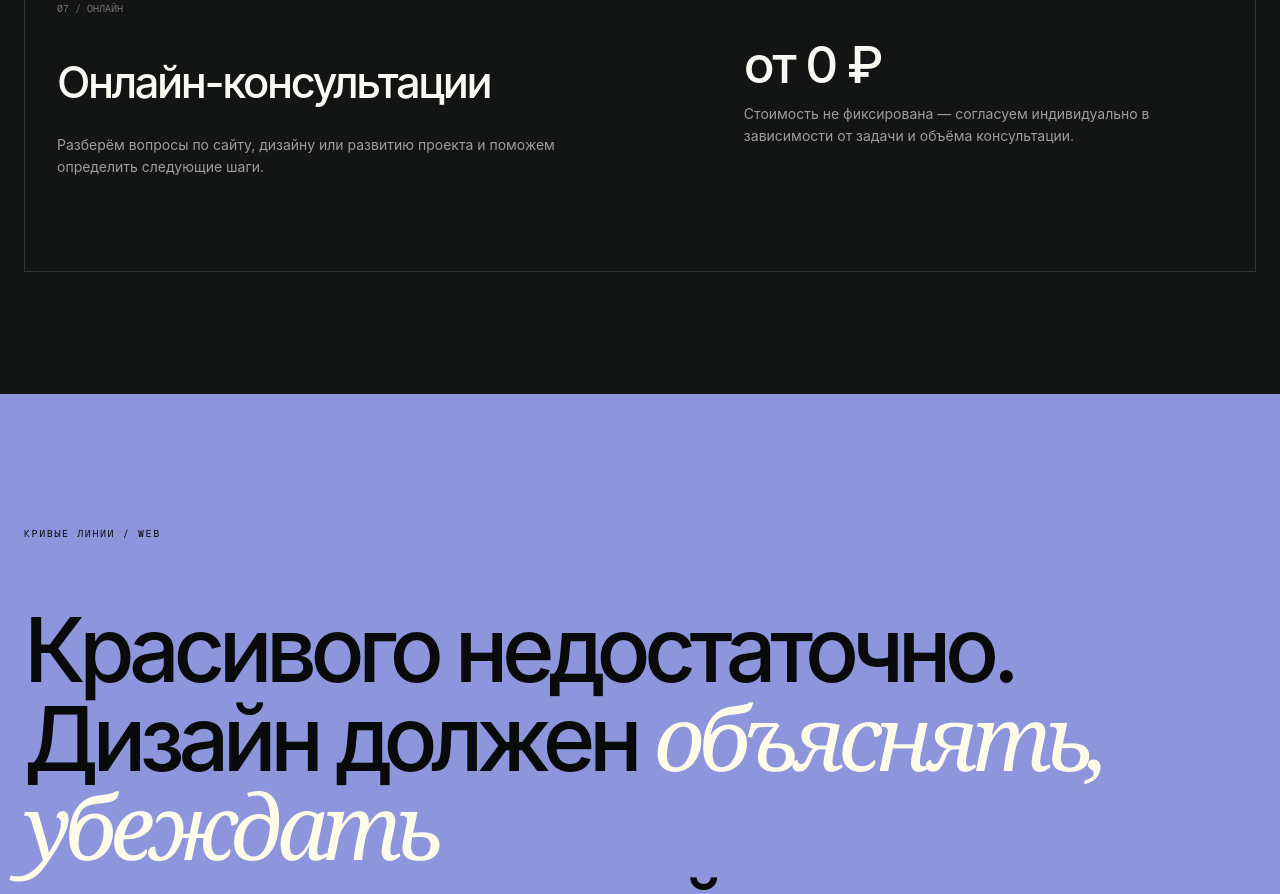
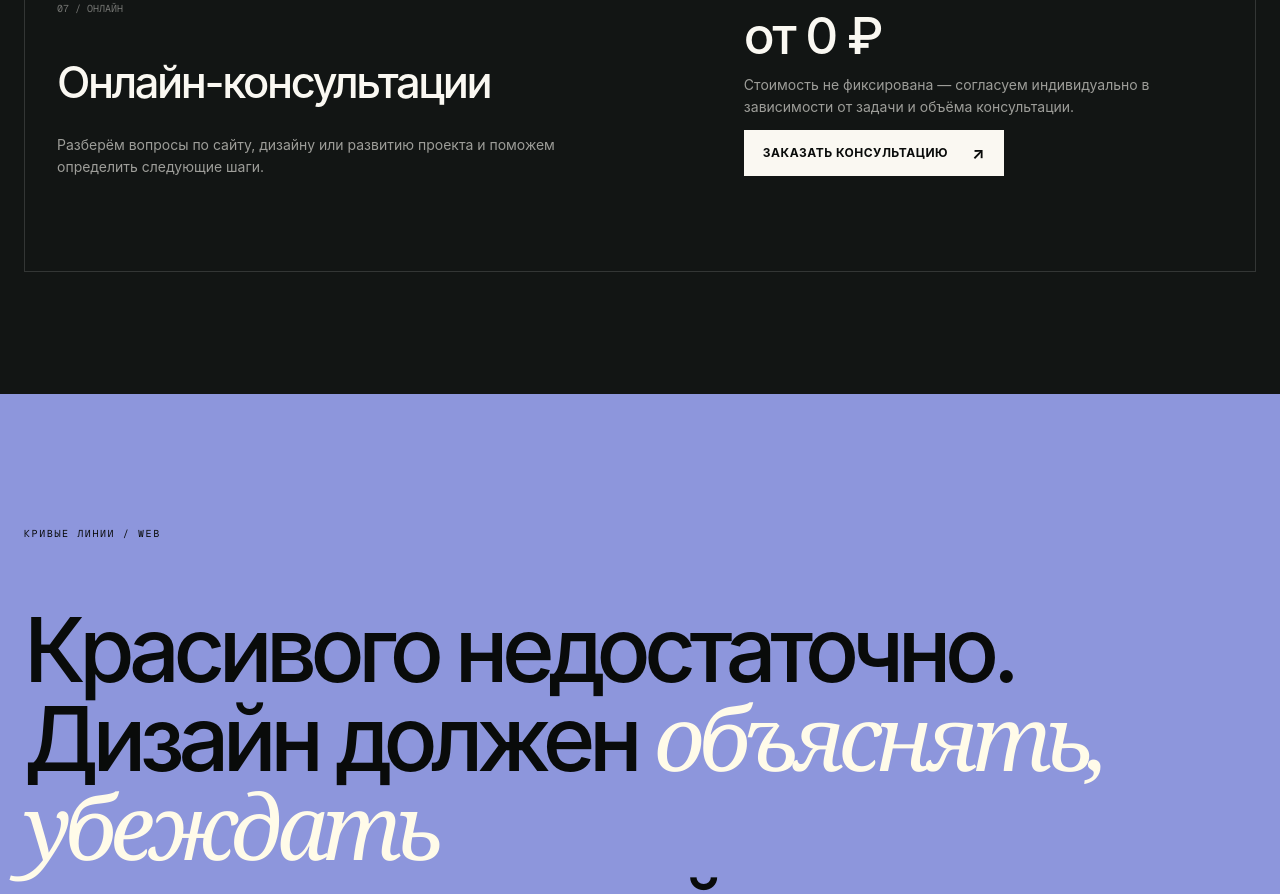
Before and after one commit to a63909/krivye-linii-web, a Next.js app: page / in a window 1280 px wide. Shown: the part 4600-5494 px from the top of the page. Built offline with nearby package versions, Linux system fonts and the light colour scheme.

Commit message:
Restore consultation order link with preselected form

```diff
--- a/app/globals.css
+++ b/app/globals.css
@@ -1140,6 +1140,11 @@ button {
   letter-spacing: -0.05em;
 }
 
+.consultation-details .button {
+  max-width: 100%;
+  margin-top: 12px;
+}
+
 .consultation-card:hover p {
   color: rgba(9, 11, 10, 0.75);
 }
--- a/app/home-page.tsx
+++ b/app/home-page.tsx
@@ -142,6 +142,7 @@ export default function Home() {
   const [menuOpen, setMenuOpen] = useState(false);
   const [servicesOpen, setServicesOpen] = useState(false);
   const [clientsOpen, setClientsOpen] = useState(false);
+  const [projectType, setProjectType] = useState("Сайт компании");
   const [briefStatus, setBriefStatus] = useState<"idle" | "sending" | "success" | "error">("idle");
   const briefStartedAt = useRef(0);
 
@@ -194,6 +195,7 @@ export default function Home() {
       if (!response.ok) throw new Error("Lead delivery failed");
 
       form.reset();
+      setProjectType("Сайт компании");
       briefStartedAt.current = Date.now();
       window.ym?.(110842965, "reachGoal", "lead_form_submit");
       setBriefStatus("success");
@@ -419,6 +421,9 @@ export default function Home() {
               <div className="consultation-details">
                 <strong>от 0 ₽</strong>
                 <p>Стоимость не фиксирована — согласуем индивидуально в зависимости от задачи и объёма консультации.</p>
+                <a className="button button-light" href="#brief" onClick={() => setProjectType("Консультация")}>
+                  Заказать консультацию <ArrowIcon />
+                </a>
               </div>
             </article>
           </div>
@@ -543,7 +548,7 @@ export default function Home() {
             <div className="form-row">
               <label>
                 <span>Что нужно?</span>
-                <select name="project" defaultValue="Сайт компании">
+                <select name="project" value={projectType} onChange={(event) => setProjectType(event.target.value)}>
                   <option>Лендинг</option>
                   <option>Сайт компании</option>
                   <option>Сайт-каталог</option>
```
